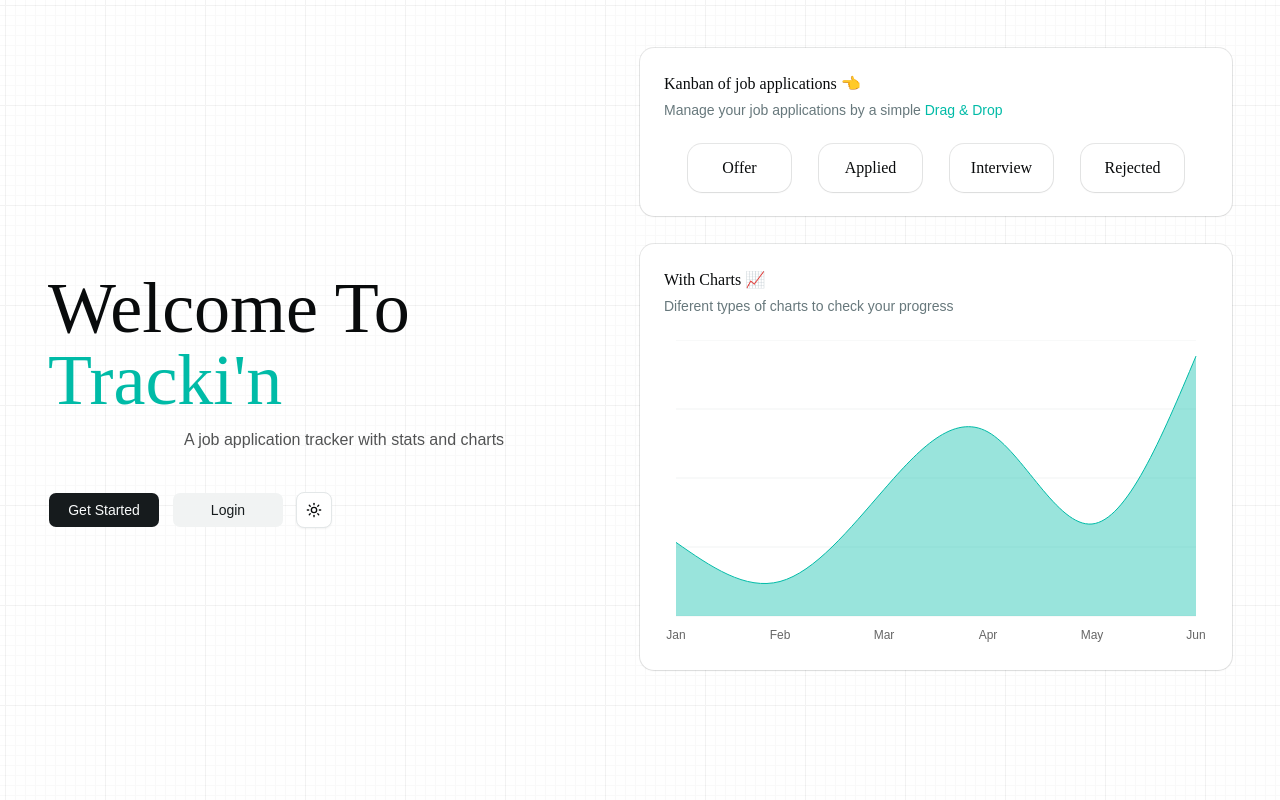
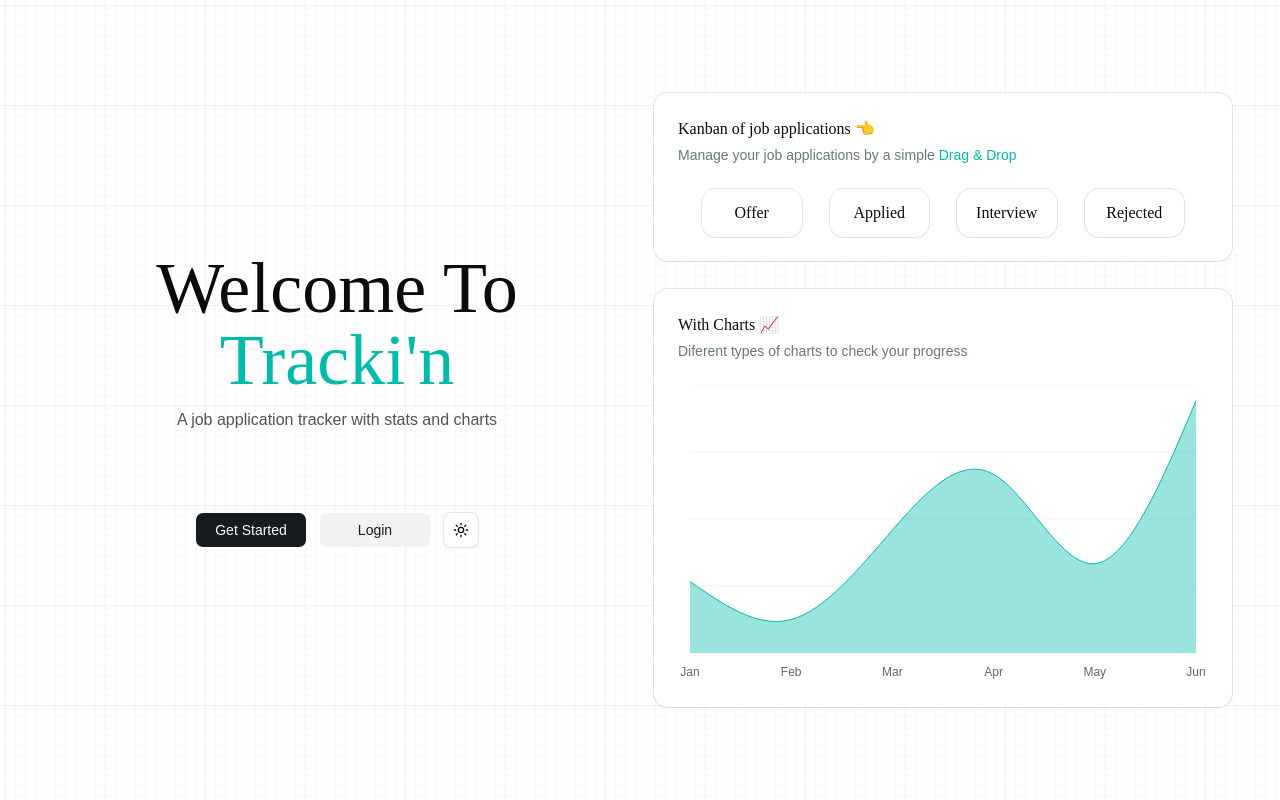
Before and after one commit to benjaAguilar/job_tracker_front, a React (Vite) app: page / in a window 1280 px wide. Built offline with nearby package versions, Linux system fonts and the light colour scheme.

Commit message:
style: modified styles on App

```diff
--- a/src/App.tsx
+++ b/src/App.tsx
@@ -11,25 +11,25 @@ import {
 
 function App() {
   return (
-    <section className="grid grid-cols-2 h-full p-12">
-      <div className="flex justify-center flex-col gap-10">
-        <div className="w-fit">
-          <h1 className="font-heading text-7xl">
+    <section className="grid grid-cols-1 lg:grid-cols-2 gap-7 h-full p-12">
+      <div className="flex justify-center items-center flex-col gap-10">
+        <div className="flex flex-col items-center">
+          <h1 className="text-center font-heading text-7xl">
             Welcome To <span className="text-teal-500">Tracki'n</span>
           </h1>
-          <p className="text-center mt-3 opacity-70">
+          <p className="mt-3 opacity-70">
             A job application tracker with stats and charts
           </p>
-        </div>
-        <div className="flex gap-3">
-          <Button className="w-28">Get Started</Button>
-          <Button variant="secondary" className="w-28">
-            Login
-          </Button>
-          <ModeToggle />
+          <div className="flex flex-wrap justify-center gap-3 mt-20">
+            <Button className="w-28">Get Started</Button>
+            <Button variant="secondary" className="w-28">
+              Login
+            </Button>
+            <ModeToggle />
+          </div>
         </div>
       </div>
-      <div className="flex flex-col gap-7">
+      <div className="flex flex-col justify-center gap-7">
         <Card>
           <CardHeader>
             <CardTitle>Kanban of job applications 👈</CardTitle>
```
